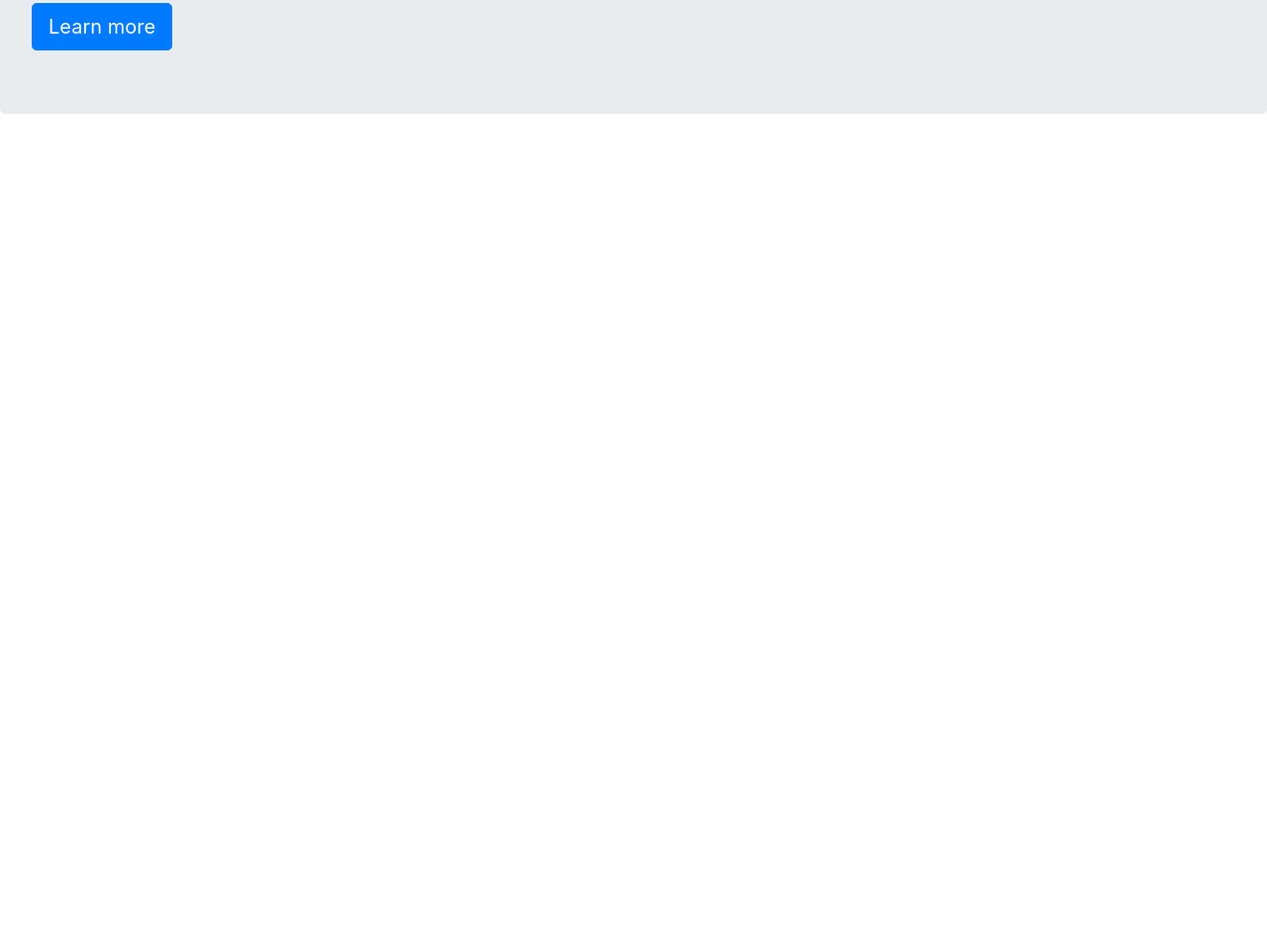
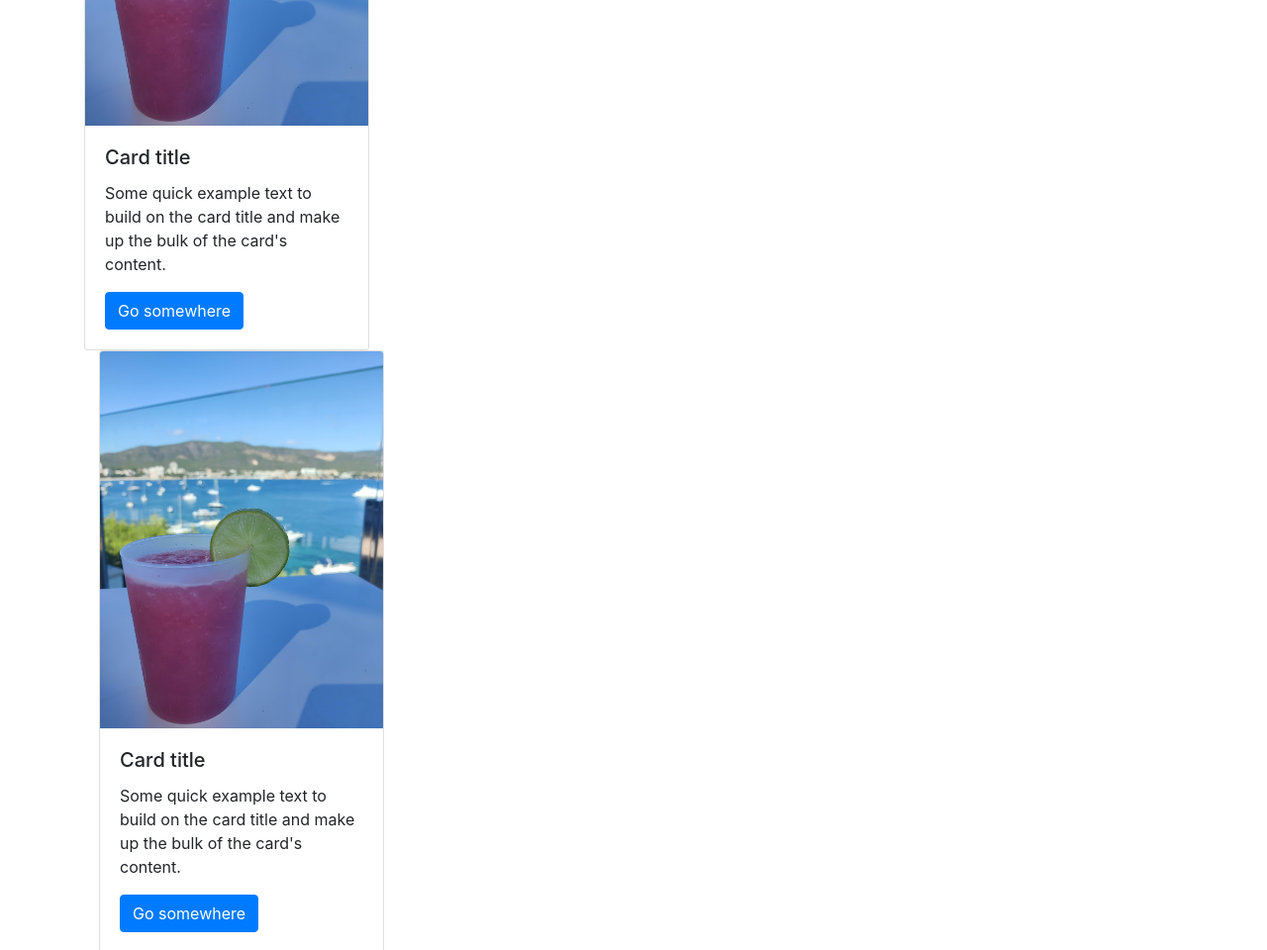
Before and after one commit to D3Turquoise/bootstrap-portfolio, a plain HTML site: page index.html in a window 1280 px wide. Shown: the part 311-1271 px from the top of the page at 99% size. Before the commit the page ends 800 px from the top, so only its background shows below. Drawn offline with nearby package versions, Linux system fonts and the light colour scheme.

Commit message:
added cards to the file

```diff
--- a/index.html
+++ b/index.html
@@ -45,6 +45,41 @@
           </form>
         </div>
       </nav>
+      <!-- card -->
+      <div class="container">
+        <div class="row">
+        <div class="col-sm-4">
+      <div class="card" style="width: 18rem;">
+        <img src="./images/coctail.jpg" class="card-img-top" alt="...">
+        <div class="card-body">
+          <h5 class="card-title">Card title</h5>
+          <p class="card-text">Some quick example text to build on the card title and make up the bulk of the card's content.</p>
+          <a href="#" class="btn btn-primary">Go somewhere</a>
+        </div>
+      </div>
+      <div class="col-sm-4">
+      <div class="card" style="width: 18rem;">
+        <img src="./images/coctail.jpg" class="card-img-top" alt="...">
+        <div class="card-body">
+          <h5 class="card-title">Card title</h5>
+          <p class="card-text">Some quick example text to build on the card title and make up the bulk of the card's content.</p>
+          <a href="#" class="btn btn-primary">Go somewhere</a>
+        </div>
+        </div>
+      </div>
+      <div class="col-sm-4">
+      <div class="card" style="width: 18rem;">
+        <img src="./images/coctail.jpg" class="card-img-top" alt="...">
+        <div class="card-body">
+          <h5 class="card-title">Card title</h5>
+          <p class="card-text">Some quick example text to build on the card title and make up the bulk of the card's content.</p>
+          <a href="#" class="btn btn-primary">Go somewhere</a>
+        </div>
+        </div>
+        </div>
+        </div>
+    </div>
+      </div>
       <!-- Jumbotron -->
       <div class="jumbotron">
         <h1 class="display-4">Hello, world!</h1>
```
Also changed, not shown: images/coctail.jpg (added), 1 other file.
